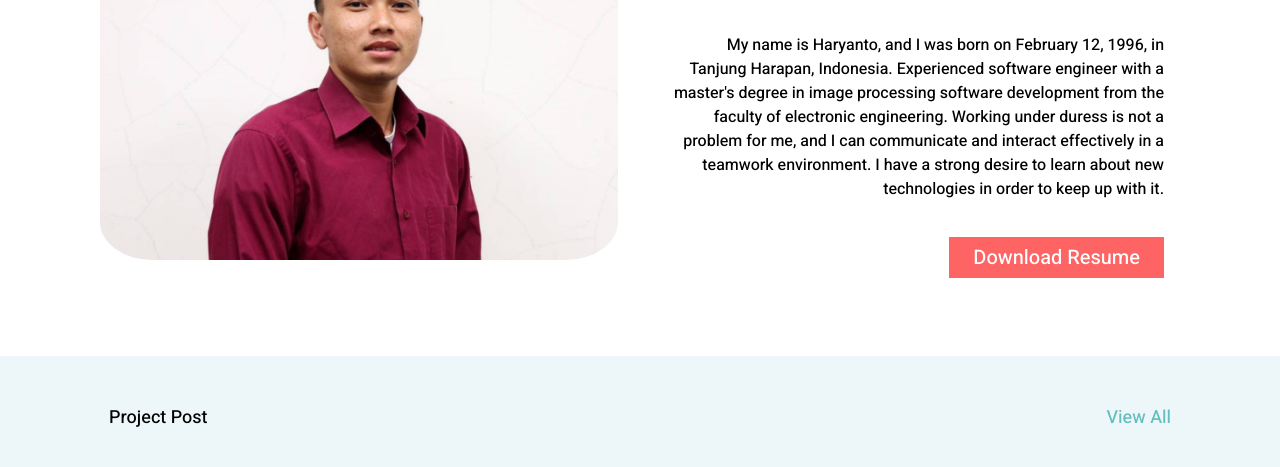
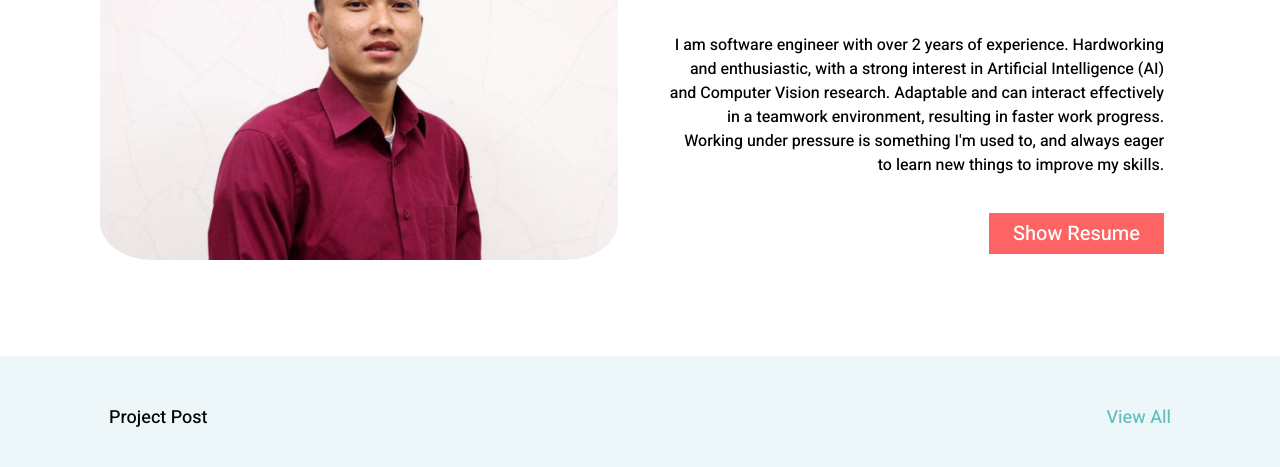
Before and after one commit to anto112/anto112.github.io, a plain HTML site: page index.html in a window 1280 px wide. Shown: the part 288-755 px from the top of the page. Drawn offline with Linux system fonts and the light colour scheme.

Commit message:
update my resume

```diff
--- a/index.html
+++ b/index.html
@@ -44,7 +44,7 @@
             <font style="color:#ff6464" size="5">Software Enginner</font>
           </p>
           <p class="summary">
-            My name is Haryanto, and I was born on February 12, 1996, in Tanjung Harapan, Indonesia. Experienced software engineer with a master's degree in image processing software development from the faculty of electronic engineering. Working under duress is not a problem for me, and I can communicate and interact effectively in a teamwork environment. I have a strong desire to learn about new technologies in order to keep up with it.
+            I am software engineer with over 2 years of experience. Hardworking and enthusiastic, with a strong interest in Artificial Intelligence (AI) and Computer Vision research. Adaptable and can interact effectively in a teamwork environment, resulting in faster work progress. Working under pressure is something I'm used to, and always eager to learn new things to improve my skills.
           </p>
           <div class="anto-resume">
             <a
@@ -52,7 +52,7 @@
               href="cv/Haryanto.pdf"
               class="resume-viewer"
               target="_blank"
-              >Download Resume</a
+              >Show Resume</a
             >
           </div>
         </div>
```
Also changed, not shown: 1 other file.
